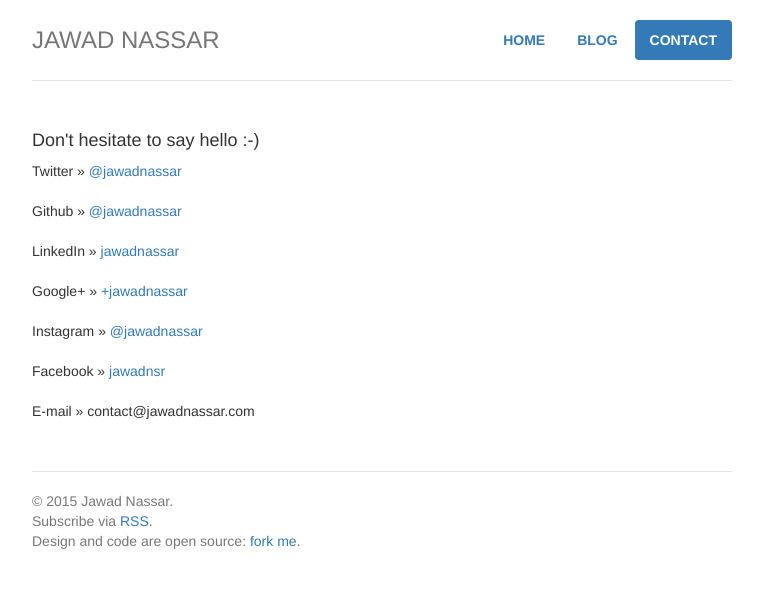
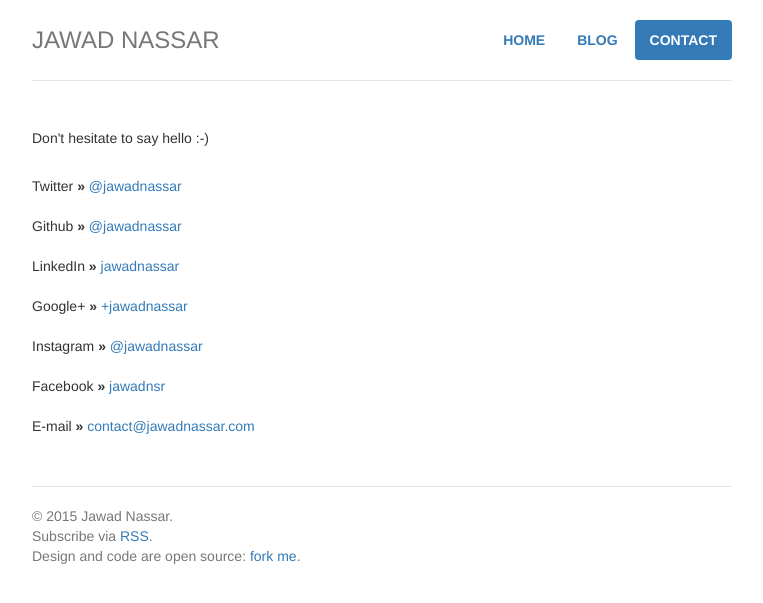
Before and after one commit to jawadnassar/jawadnassar.github.io, a Jekyll site: the page built from contact/index.html, in a window 1280 px wide. Shown: the top 603 px of the page, without its empty margins (258-1021 px from the left). Built offline with Jekyll 4.4.1, drawn with Linux system fonts in a browser that asks for light colours.

```diff
--- a/contact/index.html
+++ b/contact/index.html
@@ -5,22 +5,22 @@ home: passive
 blog: passive
 contact: active
 ---
-<h4>Don't hesitate to say hello :-)</h4>
+<h5>Don't hesitate to say hello :-)</h5>
 <ul class="list-unstyled">
-
-	<li><span>Twitter</span> » <a href="https://twitter.com/jawadnassar" target="_blank">@jawadnassar</a></li>
 	<br />
-	<li><span>Github</span> » <a href="https://github.com/jawadnassar" target="_blank">@jawadnassar</a></li>
+	<li><span>Twitter</span> <strong>»</strong> <a href="https://twitter.com/jawadnassar" target="_blank">@jawadnassar</a></li>
 	<br />
-	<li><span>LinkedIn</span> » <a href="http://lb.linkedin.com/in/jawadnassar" target="_blank">jawadnassar</a></li>
+	<li><span>Github</span> <strong>»</strong> <a href="https://github.com/jawadnassar" target="_blank">@jawadnassar</a></li>
 	<br />
-	<li><span>Google+</span> » <a href="https://plus.google.com/u/0/+JawadNassar/posts" target="_blank">+jawadnassar</a></li>
+	<li><span>LinkedIn</span> <strong>»</strong> <a href="http://lb.linkedin.com/in/jawadnassar" target="_blank">jawadnassar</a></li>
 	<br />
-	<li><span>Instagram</span> » <a href="https://instagram.com/jawadnassar" target="_blank">@jawadnassar</a></li>
+	<li><span>Google+</span> <strong>»</strong> <a href="https://plus.google.com/u/0/+JawadNassar/posts" target="_blank">+jawadnassar</a></li>
 	<br />
-	<li><span>Facebook</span> » <a href="https://www.facebook.com/jawadnsr" target="_blank">jawadnsr</a></li>
+	<li><span>Instagram</span> <strong>»</strong> <a href="https://instagram.com/jawadnassar" target="_blank">@jawadnassar</a></li>
+	<br />
+	<li><span>Facebook</span> <strong>»</strong> <a href="https://www.facebook.com/jawadnsr" target="_blank">jawadnsr</a></li>
 	<br />
 
-	<li><span>E-mail</span> » contact<!-- Needs -->@<!-- obfuscation -->jawadnassar.com</li>
+	<li><span>E-mail</span> <strong>»</strong> <!-- still --><a href="mailto:contact@jawadnassar.com">contact<!-- Needs -->@<!-- obfuscation -->jawadnassar.com</a></li>
 
 </ul>
```
